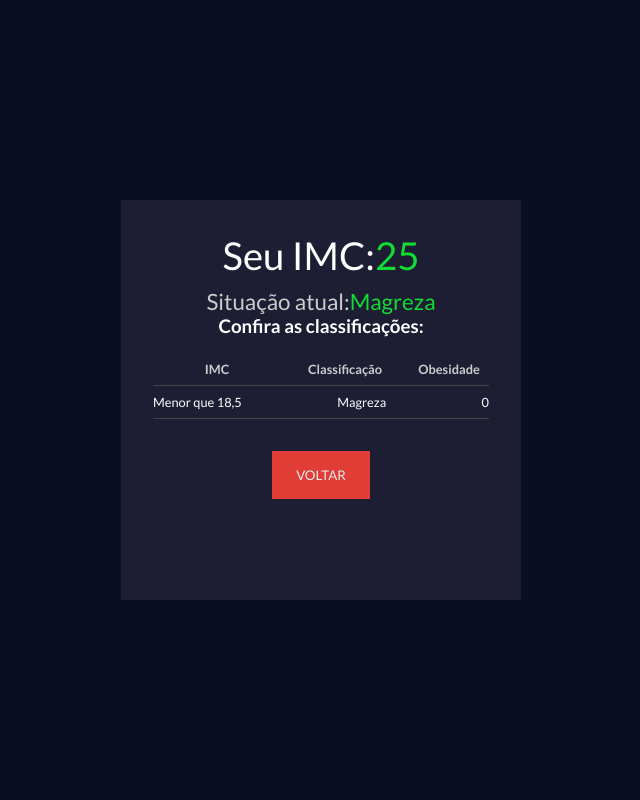
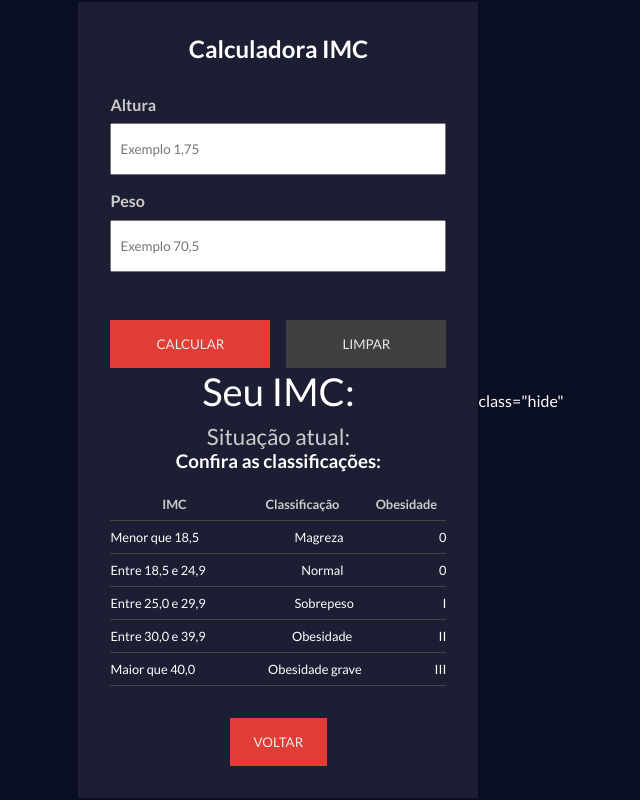
Before and after one commit to TavaresLeo/Calculadora-IMC, a plain HTML site: page index.html in a window 1280 px wide. Shown: the whole page, without its empty margins (319-959 px from the left). Drawn offline with Linux system fonts and the light colour scheme.

Commit message:
início da implementação do javascript

```diff
--- a/css/styles.css
+++ b/css/styles.css
@@ -72,7 +72,7 @@ button {
 }
 
 button:hover {
-    opacity: 1;
+    opacity: 0.8;
 }
 
 #clear-btn {
--- a/index.html
+++ b/index.html
@@ -17,7 +17,7 @@
 </head>
 <body>
    <div class="container">
-    <div id="calc-container"  class="hide">
+    <div id="calc-container" >
         <h2>Calculadora IMC</h2>
             <form id="imc-form">
                 <div class="form-inputs">
@@ -42,20 +42,15 @@
                 </div>
             </form>
         </div>
-        <div id="result-container">
-            <p id="imc-number">Seu IMC:<span class="good">25</span></p>
-            <p id="imc-info">Situação atual:<span class="good">Magreza</span></p>
+        <div id="result-container" >
+            <p id="imc-number">Seu IMC:<span></span></p>
+            <p id="imc-info">Situação atual:<span class="good"></span></p>
             <h3>Confira as classificações:</h3>
             <div id="imc-table">
                 <div class="table-header">
                     <h4>IMC</h4>
                     <h4>Classificação</h4>
                     <h4>Obesidade</h4>
-                </div>
-                <div class="table-data">
-                    <p>Menor que 18,5</p>
-                    <p>Magreza</p>
-                    <p>0</p>
                 </div>
             </div>
             <button id="back-btn">Voltar</button>
@@ -64,3 +59,6 @@
 </body>
 
 </html>
+
+
+class="hide"
--- a/js/scripts.js
+++ b/js/scripts.js
@@ -1 +1,98 @@
-console.log("teste")
+// DADOS IMC
+const data = [
+    {
+      min: 0,
+      max: 18.4,
+      classification: "Menor que 18,5",
+      info: "Magreza",
+      obesity: "0",
+    },
+    {
+      min: 18.5,
+      max: 24.9,
+      classification: "Entre 18,5 e 24,9",
+      info: "Normal",
+      obesity: "0",
+    },
+    {
+      min: 25,
+      max: 29.9,
+      classification: "Entre 25,0 e 29,9",
+      info: "Sobrepeso",
+      obesity: "I",
+    },
+    {
+      min: 30,
+      max: 39.9,
+      classification: "Entre 30,0 e 39,9",
+      info: "Obesidade",
+      obesity: "II",
+    },
+    {
+      min: 40,
+      max: 99,
+      classification: "Maior que 40,0",
+      info: "Obesidade grave",
+      obesity: "III",
+    },
+ ];
+
+
+  // Seleção de elementos
+  const imcTable = document.querySelector("#imc-table");
+
+  const heightInput = document.querySelector("#height");
+  const weightInput = document.querySelector("#weight");
+  const calcBtn = document.querySelector("#calc-btn");
+  const clearBtn = document.querySelector("#clear-btn");
+
+// Funções
+function createTable(data) {
+    data.forEach((item) => {
+        const div = document.createElement("div");
+        div.classList.add("table-data");
+
+        const classification = document.createElement("p");
+        classification.innerText = item.classification;
+
+        const info = document.createElement("p");
+        info.innerText = item.info;
+
+        const obesity = document.createElement("p");
+        obesity.innerText = item.obesity;
+
+        div.appendChild(classification);
+        div.appendChild(info);
+        div.appendChild(obesity);
+
+        imcTable.appendChild(div);
+    });
+
+ }
+
+ function clearInputs() {
+    heightInput.value = ""
+    weightInput.value = ""
+ }
+
+ function validDigits(text) {
+    return text.replace(/[^0-9,]/g, "");
+}
+
+// Inicialização do projeto,
+
+createTable(data);
+
+// Eventos
+
+[heightInput, weightInput].forEach((el) => {
+    el.addEventListener("input", (e) => {
+        const updateValue = validDigits(e.target.value);
+
+        e.target.value = updateValue;
+    })
+})
+clearBtn.addEventListener("click", (e) => {
+    e.preventDefault();
+    clearInputs()
+})
```
